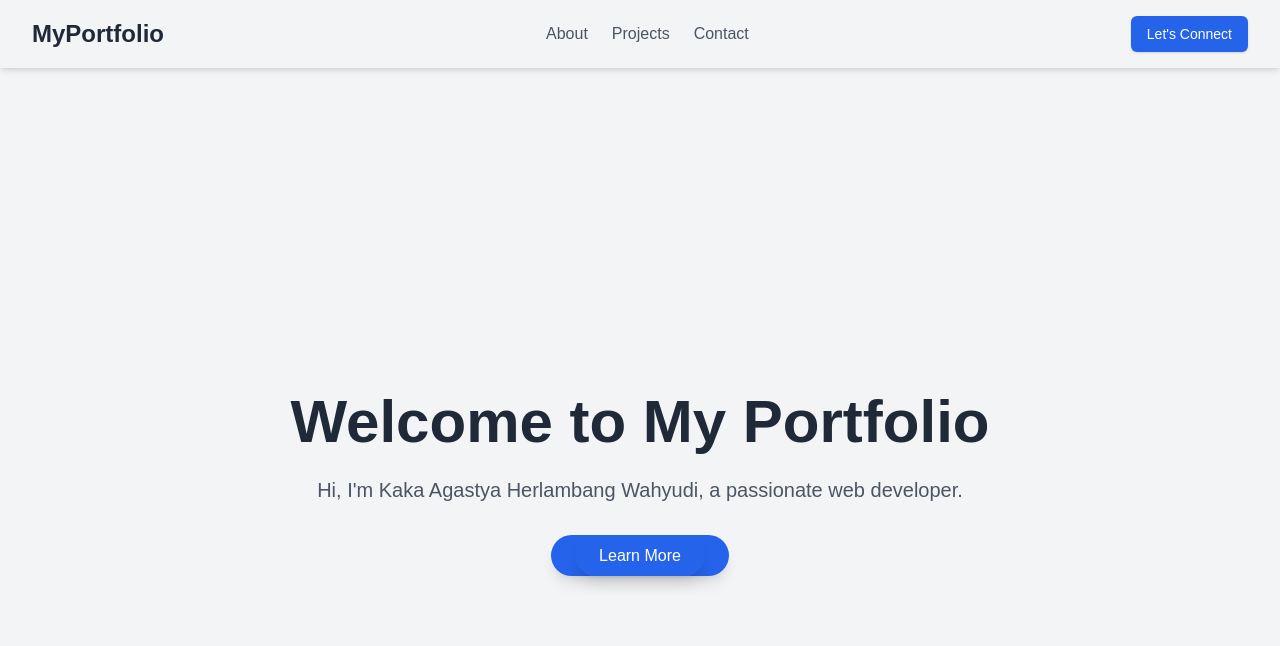
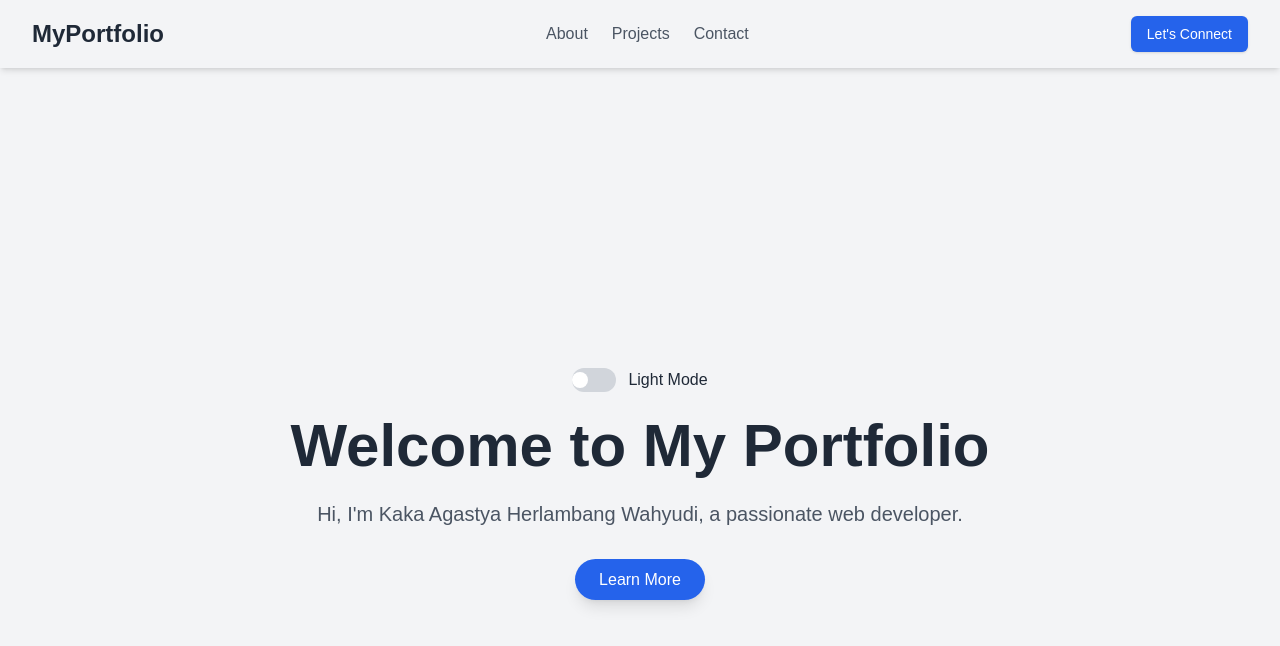
Before and after one commit to kaka-agastya/belajarnextjs-kaka, a Next.js app: page / in a window 1280 px wide. Shown: the top 646 px of the page. Built offline with nearby package versions, Linux system fonts and the light colour scheme; what tailwindcss-radix would draw is missing.

Commit message:
feat dark mode

```diff
--- a/app/page.tsx
+++ b/app/page.tsx
@@ -4,6 +4,7 @@
 import { Link, Element } from 'react-scroll';
 import { motion } from 'framer-motion';
 import { i } from "framer-motion/client";
+import ThemeSwitcher from "@/components/ThemeSwitcher";
 
 export default function Home() {
   return (
@@ -16,9 +17,16 @@
         transition={{ duration: 1 }}
       >
         <Navbar/>
+        <ThemeSwitcher/>
+        <Link
+            to="contact" // Target ID dari elemen yang ingin digulirkan
+            smooth={true} // Aktifkan scroll halus
+            duration={1000} // Durasi scroll
+          >
         <h1 className="text-4xl sm:text-6xl font-bold typing">
           Welcome to My Portfolio
         </h1>
+        </Link>
         <p className="text-lg sm:text-xl text-gray-600 dark:text-gray-400">
           Hi, I'm Kaka Agastya Herlambang Wahyudi, a passionate web developer.
         </p>
@@ -30,14 +38,7 @@
             href="#about"
             className="px-6 py-3 bg-blue-600 text-white rounded-full shadow-lg hover:bg-blue-700"
           >
-          <Link
-            to="contact" // Target ID dari elemen yang ingin digulirkan
-            smooth={true} // Aktifkan scroll halus
-            duration={500} // Durasi scroll
-            className="px-6 py-3 bg-blue-600 text-white rounded-full shadow-lg hover:bg-blue-700"
-          >
             Learn More
-          </Link>
           </a>
         </motion.div>
       </motion.section>
--- /dev/null
+++ b/components/ThemeSwitcher.tsx
@@ -0,0 +1,60 @@
+'use client';
+import { useState, useEffect } from 'react';
+import { Switch } from '@headlessui/react';
+import { motion } from 'framer-motion'; // Impor Framer Motion
+
+export default function ThemeSwitcher() {
+  const [isDarkMode, setIsDarkMode] = useState(false);
+
+  // Cek tema yang disimpan di localStorage dan set state saat halaman pertama kali dimuat
+  useEffect(() => {
+    const savedTheme = localStorage.getItem('theme');
+    if (savedTheme === 'dark') {
+      setIsDarkMode(true);
+      document.body.classList.add('dark');
+    } else {
+      document.body.classList.remove('dark');
+    }
+  }, []);
+
+  const toggleDarkMode = () => {
+    setIsDarkMode(!isDarkMode);
+    if (!isDarkMode) {
+      document.body.classList.add('dark');
+      localStorage.setItem('theme', 'dark');
+    } else {
+      document.body.classList.remove('dark');
+      localStorage.setItem('theme', 'light');
+    }
+  };
+
+  return (
+    <div className="flex items-center">
+      <Switch
+        checked={isDarkMode}
+        onChange={toggleDarkMode}
+        className={`${
+          isDarkMode ? 'bg-blue-600' : 'bg-gray-300'
+        } relative inline-flex items-center h-6 rounded-full w-11`}
+      >
+        <span className="sr-only">Enable dark mode</span>
+
+        {/* Menggunakan motion.div untuk tombol lingkaran */}
+        <motion.div
+          className={`${
+            isDarkMode ? 'translate-x-5' : 'translate-x-1'
+          } inline-block w-4 h-4 transform bg-white rounded-full`}
+          animate={{ x: isDarkMode ? 20 : 0 }} // Atur posisi
+          transition={{
+            type: 'spring',
+            stiffness: 300,
+            damping: 30,
+          }}
+        />
+      </Switch>
+      <span className="ml-3 text-gray-800 dark:text-white">
+        {isDarkMode ? 'Dark Mode' : 'Light Mode'}
+      </span>
+    </div>
+  );
+}
--- /dev/null
+++ b/components/ui/switch.tsx
@@ -0,0 +1,29 @@
+"use client"
+
+import * as React from "react"
+import * as SwitchPrimitives from "@radix-ui/react-switch"
+
+import { cn } from "@/lib/utils"
+
+const Switch = React.forwardRef<
+  React.ElementRef<typeof SwitchPrimitives.Root>,
+  React.ComponentPropsWithoutRef<typeof SwitchPrimitives.Root>
+>(({ className, ...props }, ref) => (
+  <SwitchPrimitives.Root
+    className={cn(
+      "peer inline-flex h-5 w-9 shrink-0 cursor-pointer items-center rounded-full border-2 border-transparent shadow-sm transition-colors focus-visible:outline-none focus-visible:ring-2 focus-visible:ring-ring focus-visible:ring-offset-2 focus-visible:ring-offset-background disabled:cursor-not-allowed disabled:opacity-50 data-[state=checked]:bg-primary data-[state=unchecked]:bg-input",
+      className
+    )}
+    {...props}
+    ref={ref}
+  >
+    <SwitchPrimitives.Thumb
+      className={cn(
+        "pointer-events-none block h-4 w-4 rounded-full bg-background shadow-lg ring-0 transition-transform data-[state=checked]:translate-x-4 data-[state=unchecked]:translate-x-0"
+      )}
+    />
+  </SwitchPrimitives.Root>
+))
+Switch.displayName = SwitchPrimitives.Root.displayName
+
+export { Switch }
--- a/package.json
+++ b/package.json
@@ -10,8 +10,10 @@
     "ui": "npx shadcn@latest add"
   },
   "dependencies": {
+    "@headlessui/react": "^2.2.0",
     "@radix-ui/react-select": "^2.1.2",
     "@radix-ui/react-slot": "^1.1.0",
+    "@radix-ui/react-switch": "^1.1.1",
     "@shadcn/ui": "^0.0.4",
     "class-variance-authority": "^0.7.1",
     "clsx": "^2.1.1",
```
Also changed, not shown: 1 other file (tests, documents, lock files or other folders).
